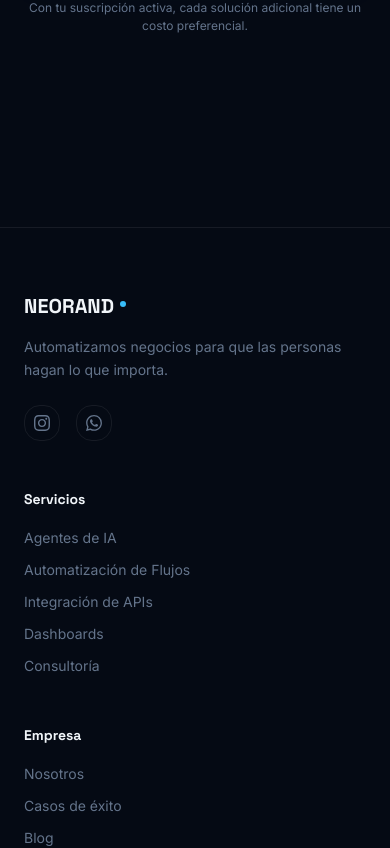
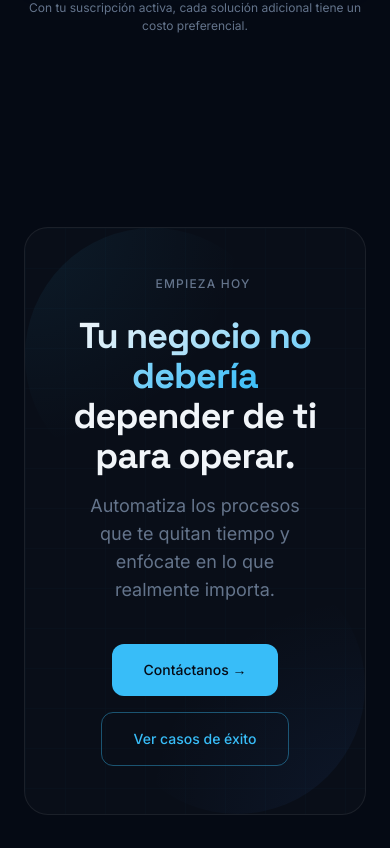
Before and after one commit to leonmoellerneorand/neorand-web, a Next.js app: page / in a window 390 px wide. Shown: the part 7818-8666 px from the top of the page. Built offline with nearby package versions, Linux system fonts and the light colour scheme.

Commit message:
feat: add Final CTA and assemble complete home page

```diff
--- a/app/page.tsx
+++ b/app/page.tsx
@@ -4,6 +4,7 @@ import ServicesGrid from '@/components/home/ServicesGrid'
 import UseCasesGrid from '@/components/home/UseCasesGrid'
 import HowItWorks from '@/components/home/HowItWorks'
 import PricingSection from '@/components/home/PricingSection'
+import FinalCTA from '@/components/home/FinalCTA'
 
 export default function Home() {
   return (
@@ -14,6 +15,7 @@ export default function Home() {
       <UseCasesGrid />
       <HowItWorks />
       <PricingSection />
+      <FinalCTA />
     </main>
   )
 }
--- /dev/null
+++ b/components/home/FinalCTA.tsx
@@ -0,0 +1,56 @@
+import FadeIn from '@/components/ui/FadeIn'
+import ShimmerButton from '@/components/ui/ShimmerButton'
+
+export default function FinalCTA() {
+  return (
+    <section className="py-24 px-6">
+      <div className="max-w-5xl mx-auto">
+        <FadeIn>
+          <div className="relative rounded-card-lg p-12 md:p-16 overflow-hidden text-center"
+               style={{
+                 background: 'rgba(255,255,255,0.02)',
+                 border: '1px solid rgba(255,255,255,0.07)',
+               }}>
+            {/* Grid line decoration */}
+            <div className="absolute inset-0 pointer-events-none opacity-[0.04]"
+                 style={{
+                   backgroundImage: 'linear-gradient(rgba(56,189,248,0.5) 1px, transparent 1px), linear-gradient(90deg, rgba(56,189,248,0.5) 1px, transparent 1px)',
+                   backgroundSize: '40px 40px',
+                 }} />
+
+            {/* Corner glows */}
+            <div className="absolute top-0 left-0 w-64 h-64 rounded-full pointer-events-none"
+                 style={{ background: 'radial-gradient(circle at top left, rgba(56,189,248,0.08) 0%, transparent 60%)' }} />
+            <div className="absolute bottom-0 right-0 w-64 h-64 rounded-full pointer-events-none"
+                 style={{ background: 'radial-gradient(circle at bottom right, rgba(59,130,246,0.08) 0%, transparent 60%)' }} />
+
+            <div className="relative z-10">
+              {/* Label */}
+              <div className="flex items-center justify-center gap-2 mb-6">
+                <span className="w-2 h-2 rounded-full bg-accent animate-blink inline-block" />
+                <span className="text-xs font-medium text-muted uppercase tracking-widest">Empieza hoy</span>
+              </div>
+
+              <h2 className="font-heading font-bold text-4xl md:text-5xl tracking-tight mb-4">
+                <span className="text-gradient">Tu negocio no debería</span>
+                <br />
+                <span className="text-text">depender de ti para operar.</span>
+              </h2>
+              <p className="text-muted text-lg max-w-xl mx-auto mb-10">
+                Automatiza los procesos que te quitan tiempo y enfócate en lo que realmente importa.
+              </p>
+              <div className="flex flex-wrap items-center justify-center gap-4">
+                <ShimmerButton href="mailto:leonmoeller@neorand.com" variant="solid" className="text-base px-8 py-4">
+                  Contáctanos →
+                </ShimmerButton>
+                <ShimmerButton href="/casos" variant="outline" className="text-base px-8 py-4">
+                  Ver casos de éxito
+                </ShimmerButton>
+              </div>
+            </div>
+          </div>
+        </FadeIn>
+      </div>
+    </section>
+  )
+}
```
